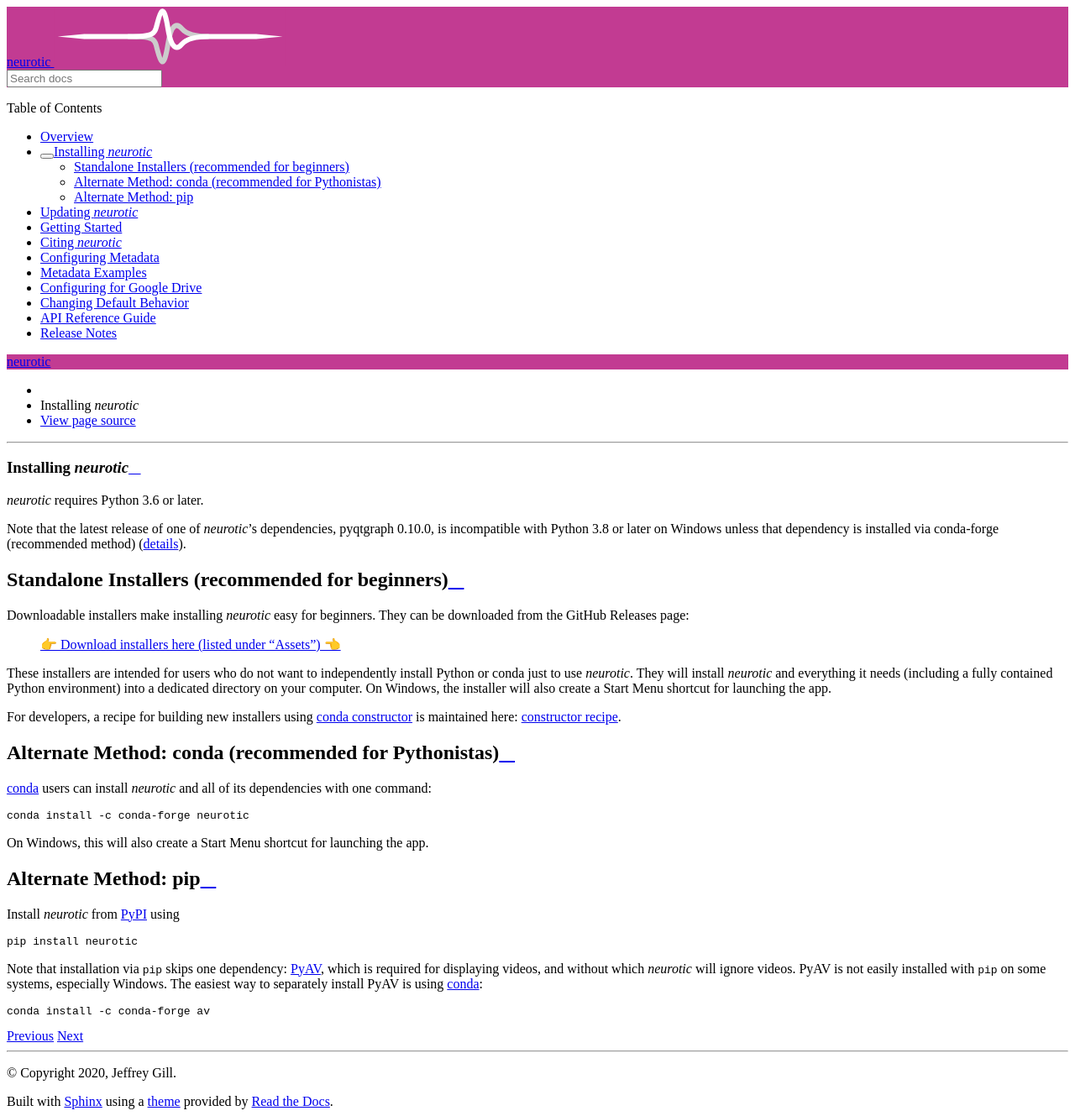
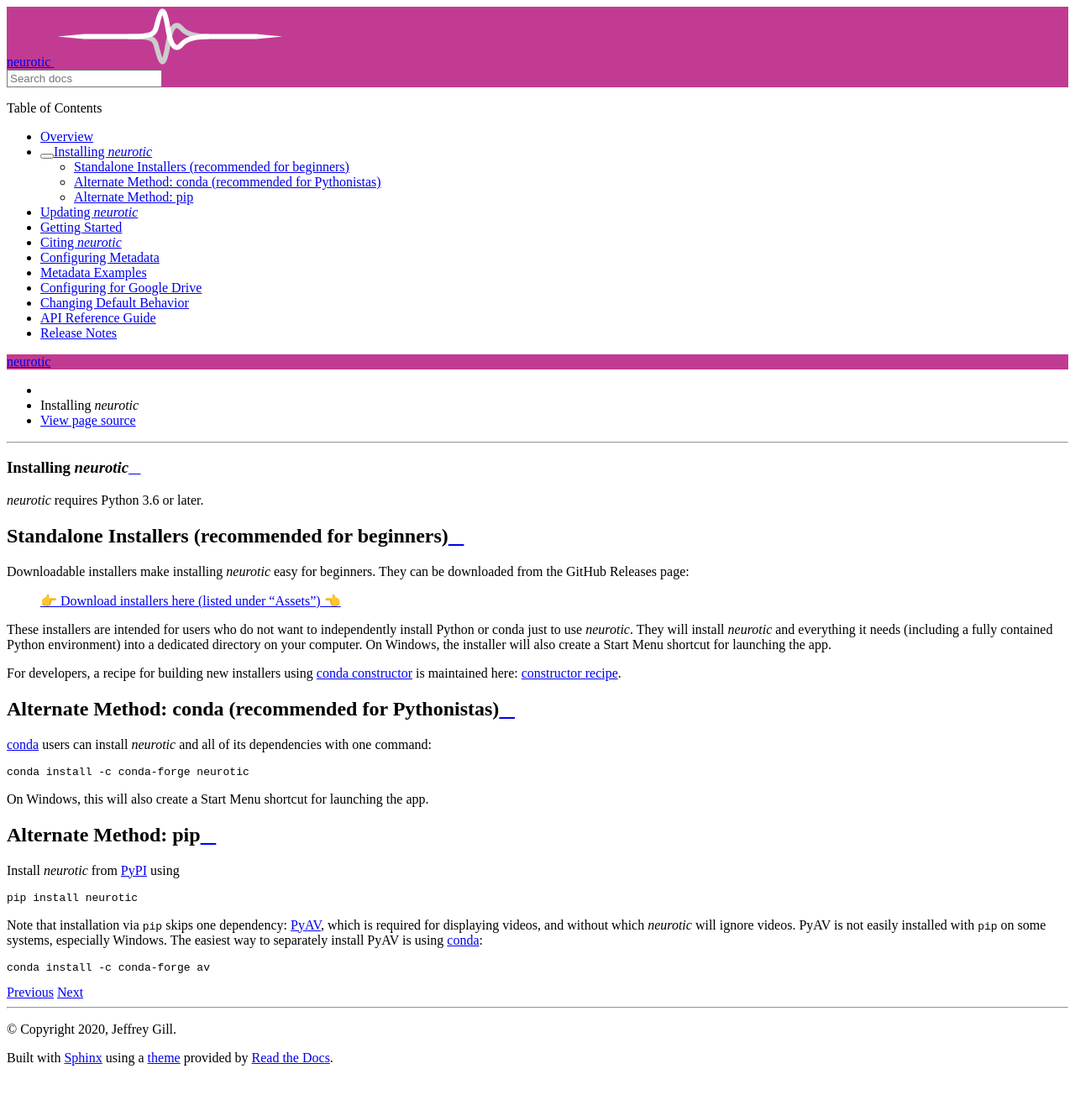
Before and after one commit to jpgill86/neurotic, a Sphinx documentation site: the page built from docs/install.rst, in a window 1280 px wide. Shown: the whole page at 84% size. Built offline with Sphinx 7.4.7 and the Read the Docs theme 2.0.0, drawn with Linux system fonts in a browser that asks for light colours; the version number could not be read and is left out; after the commit the page ends 1277 px from its top, so only the background shows below that.

Commit message:
Remove note about pyqtgraph incompatibility with Python 3.8 on Windows
pyqtgraph 0.11.0 was released with a fix for the compatibility issue.

```diff
--- a/README.rst
+++ b/README.rst
@@ -98,11 +98,6 @@ Installing *neurotic*
 ---------------------
 
 *neurotic* requires Python 3.6 or later.
-
-Note that the latest release of one of *neurotic*'s dependencies, pyqtgraph
-0.10.0, is incompatible with Python 3.8 or later on Windows unless that
-dependency is installed via conda-forge (recommended method) (`details
-<https://github.com/jpgill86/neurotic/issues/129>`_).
 
 Standalone Installers (recommended for beginners)
 .................................................
--- a/docs/install.rst
+++ b/docs/install.rst
@@ -4,11 +4,6 @@ Installing *neurotic*
 =====================
 
 *neurotic* requires Python 3.6 or later.
-
-Note that the latest release of one of *neurotic*'s dependencies, pyqtgraph
-0.10.0, is incompatible with Python 3.8 or later on Windows unless that
-dependency is installed via conda-forge (recommended method) (:issue:`details
-<129>`).
 
 .. _installation-installers:
 
```
